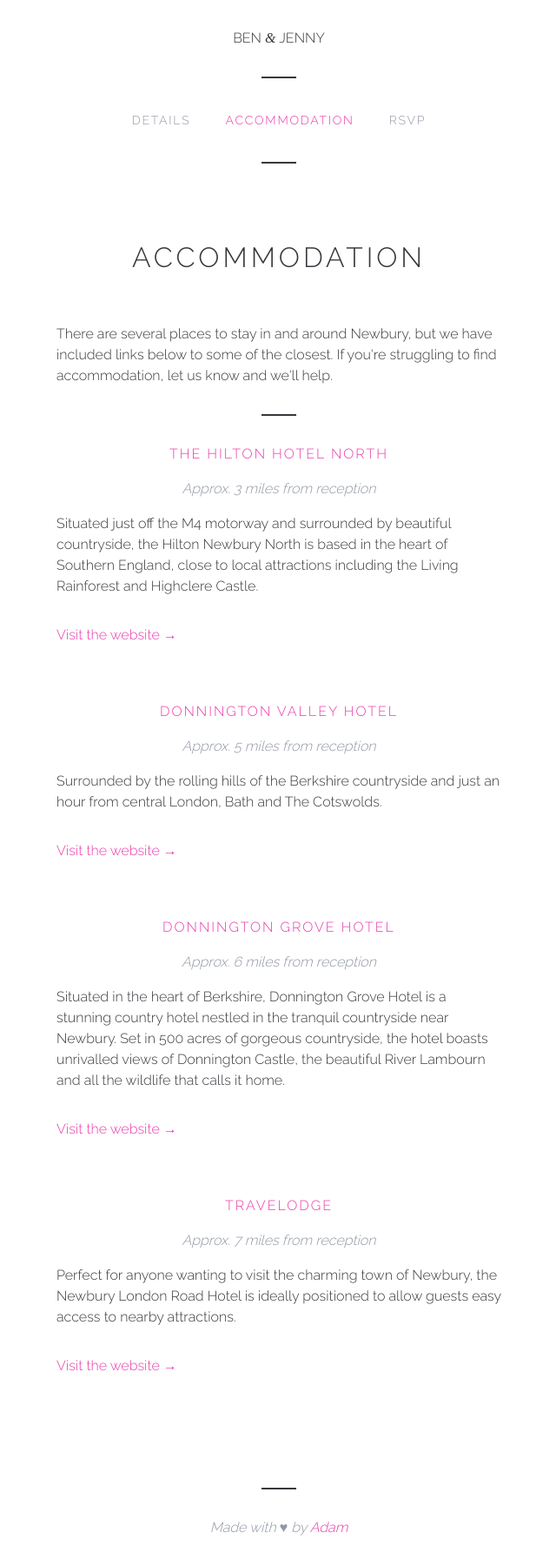
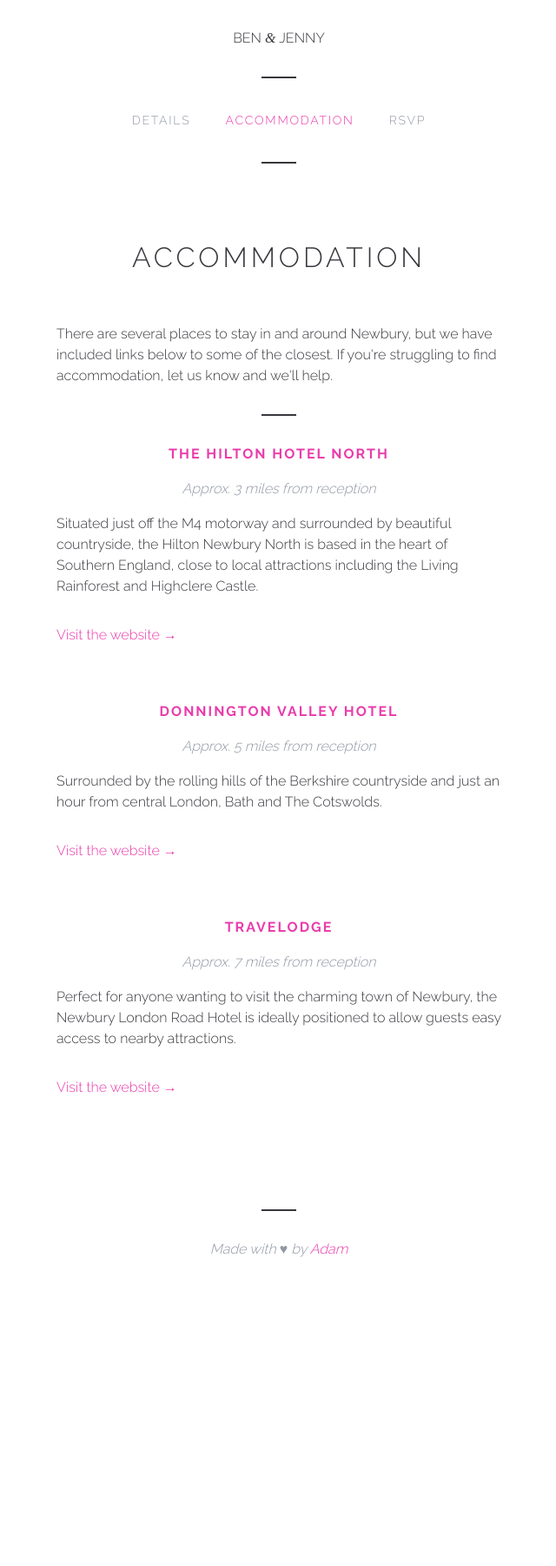
Before and after one commit to benandjenny/benandjenny.github.io, a Jekyll site: the page built from accommodation.html, in a window 1280 px wide. Shown: the whole page at 87% size, without its empty margins (319-959 px from the left). Built offline with Jekyll 4.4.1, drawn with Linux system fonts in a browser that asks for light colours; nearby versions of some CDN libraries; after the commit the page ends 1480 px from its top, so only the background shows below that.

Commit message:
subheadings font weight

```diff
--- a/_data/accommodation.yml
+++ b/_data/accommodation.yml
@@ -8,11 +8,6 @@
   website: "http://www.donningtonvalley.co.uk/"
   summary: "Surrounded by the rolling hills of the Berkshire countryside and just an hour from central London, Bath and The Cotswolds."
 
-- name: "Donnington Grove Hotel"
-  address: "Approx. 6 miles from reception"
-  website: "http://www.donnington-grove.com/"
-  summary: "Situated in the heart of Berkshire, Donnington Grove Hotel is a stunning country hotel nestled in the tranquil countryside near Newbury. Set in 500 acres of gorgeous countryside, the hotel boasts unrivalled views of Donnington Castle, the beautiful River Lambourn and all the wildlife that calls it home."
-
 - name: "Travelodge"
   address: "Approx. 7 miles from reception"
   website: "https://www.travelodge.co.uk/hotels/508/London-Newbury-Road-hotel?utm_source=google&utm_medium=maps&utm_campaign=London%20Newbury%20Road"
--- a/_includes/head.html
+++ b/_includes/head.html
@@ -4,7 +4,6 @@
 	<meta name="robots" content="noindex" />
 	<meta name="viewport" content="width=device-width, initial-scale=1">
 	<title>{% if page.title %}{{ site.title }} | {{ page.title }}{% else %}{{ site.title }}{% endif %}</title>
-<!-- 	<link href='https://fonts.googleapis.com/css?family=Libre+Baskerville:400,400italic' rel='stylesheet' type='text/css'> -->
 	<link href='https://fonts.googleapis.com/css?family=Raleway:300,700' rel='stylesheet' type='text/css'>
 	<link rel="stylesheet" href="/css/style.css">
 </head>
--- a/_sass/_extends.scss
+++ b/_sass/_extends.scss
@@ -39,7 +39,6 @@
 .headings {
     font-family: $font-family-sans;
     text-transform: uppercase;
-    font-weight: 300;
     letter-spacing: .125em;
 }
 
--- a/_sass/_layout.scss
+++ b/_sass/_layout.scss
@@ -130,7 +130,9 @@ dl {
 
     dt {
         @extend .headings;
-        margin-bottom: 1em;
+        font-weight: 700;
+        /*margin-bottom: 1em;*/
+        margin: 2em;
     }
 
     dd {
@@ -148,6 +150,7 @@ dl {
 
     h4 {
         margin: 0;
+        font-weight: 700;
     }
 
     .address {
--- a/index.html
+++ b/index.html
@@ -26,6 +26,5 @@ hero-img: hm.jpg
 	<dd>At the T junction, turn right towards Hermitage and, just before you get to the garden centre, turn tight left down Manor Lane. Follow this all the way and look out for signs for the reception</dd>
 	<dd>From Newbury, head out towards Hermitage on the B4009. Go through Hermitage, past The Fox on your right and then Hermitage Primary School, then take the next left onto Manor Lane and look out for signs</dd>
 	<dt>Parking</dt>
-	<dd>There is limited parking available at the venue.</dd>
-	<dd>Why not car share or come by taxi?</dd>
+	<dd>Parking is available at Manor Farm, and will be signposted, but we suggest coming by taxi or car-sharing if you can.</dd>
 </dl>
```
